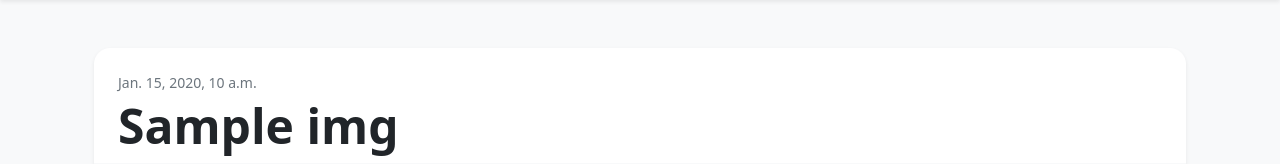
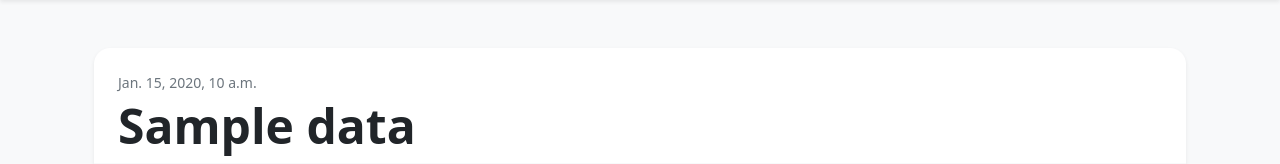
Before and after one commit to benjamin-odell/finalprojectBenjaminOdell, a Django app: template FinalProject/space/templates/space/comment.html in a window 1280 px wide. Shown: the part 68-232 px from the top of the page. Run offline with Django 5.2, Linux system fonts and the light colour scheme; tables that the repository leaves empty hold one stand-in row (values such as "Sample post"); the template is opened without the code that fills it: values that come from a table or form of the project are taken from there, most other values are stand-ins (such as "Sample title", 1, 10 or a date in 2020); data that the repository does not hold is empty.

Commit message:
Adds project headers and enhances data access and model representation.

```diff
--- a/FinalProject/accounts/urls.py
+++ b/FinalProject/accounts/urls.py
@@ -1,3 +1,6 @@
+# INF601 - Advanced Programming in Python
+# Benjamin Odell
+# Final Project
 from django.urls import path
 
 from . import views
--- a/FinalProject/accounts/views.py
+++ b/FinalProject/accounts/views.py
@@ -1,3 +1,6 @@
+# INF601 - Advanced Programming in Python
+# Benjamin Odell
+# Final Project
 from django.shortcuts import render, reverse
 from django.contrib.auth import authenticate, login, logout
 from django.contrib.auth.models import User
--- a/FinalProject/manage.py
+++ b/FinalProject/manage.py
@@ -1,3 +1,6 @@
+# INF601 - Advanced Programming in Python
+# Benjamin Odell
+# Final Project
 #!/usr/bin/env python
 """Django's command-line utility for administrative tasks."""
 import os
--- a/FinalProject/space/api.py
+++ b/FinalProject/space/api.py
@@ -1,3 +1,6 @@
+# INF601 - Advanced Programming in Python
+# Benjamin Odell
+# Final Project
 #this file is for interaction with the NASA APOD API
 import requests
 from dotenv import load_dotenv
--- a/FinalProject/space/models.py
+++ b/FinalProject/space/models.py
@@ -1,3 +1,6 @@
+# INF601 - Advanced Programming in Python
+# Benjamin Odell
+# Final Project
 from django.contrib.auth.models import User
 from django.db import models
 
@@ -8,12 +11,21 @@ class Image(models.Model):
     data = models.JSONField(default=dict)
     amt = models.IntegerField(default=0)
 
+    def __str__(self):
+        return str(self.date) + " " + str(self.data['title'] if 'title' in self.data else self.data)
+
 class Likes(models.Model):
     user = models.ForeignKey(User, on_delete=models.CASCADE)
     date = models.DateTimeField()
+
+    def __str__(self):
+        return self.user.username + " likes " + str(self.date.date())
 
 class Comment(models.Model):
     user = models.ForeignKey(User, on_delete=models.CASCADE)
     image = models.ForeignKey(Image, on_delete=models.CASCADE)
     comment = models.TextField()
     timestamp = models.DateTimeField(auto_now_add=True)
+
+    def __str__(self):
+        return self.user.username + " comments on " + str(self.image.data['title'] if 'title' in self.image.data else self.image.data)
--- a/FinalProject/space/templates/space/comment.html
+++ b/FinalProject/space/templates/space/comment.html
@@ -11,7 +11,7 @@
         <!-- Date & Title -->
         <div class="card-header bg-transparent border-0 pt-4 px-4 pb-0">
             <p class="text-secondary small fw-light mb-1">{{ img.data.date }}</p>
-            <h1 class="display-5 fw-bold text-dark">{{ img.title }}</h1>
+            <h1 class="display-5 fw-bold text-dark">{{ img.data.title }}</h1>
         </div>
 
         <!-- Media -->
--- a/FinalProject/space/templates/space/details.html
+++ b/FinalProject/space/templates/space/details.html
@@ -11,7 +11,7 @@
         <!-- Date & Title -->
         <div class="card-header bg-transparent border-0 pt-4 px-4 pb-0">
             <p class="text-secondary small fw-light mb-1">{{ img.data.date }}</p>
-            <h1 class="display-5 fw-bold text-dark">{{ img.title }}</h1>
+            <h1 class="display-5 fw-bold text-dark">{{ img.data.title }}</h1>
         </div>
 
         <!-- Media -->
--- a/FinalProject/space/urls.py
+++ b/FinalProject/space/urls.py
@@ -1,3 +1,6 @@
+# INF601 - Advanced Programming in Python
+# Benjamin Odell
+# Final Project
 from django.urls import path
 
 from . import views
--- a/FinalProject/space/views.py
+++ b/FinalProject/space/views.py
@@ -1,3 +1,7 @@
+# INF601 - Advanced Programming in Python
+# Benjamin Odell
+# Final Project
+
 import urllib
 
 from django.contrib.auth.decorators import login_required
```
